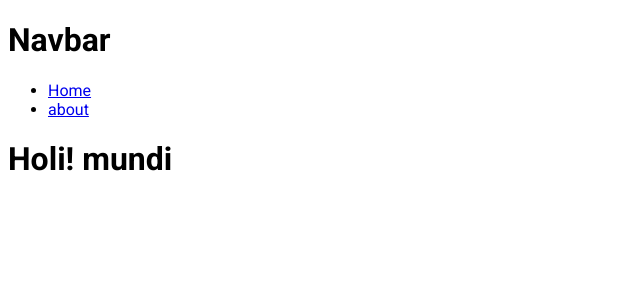
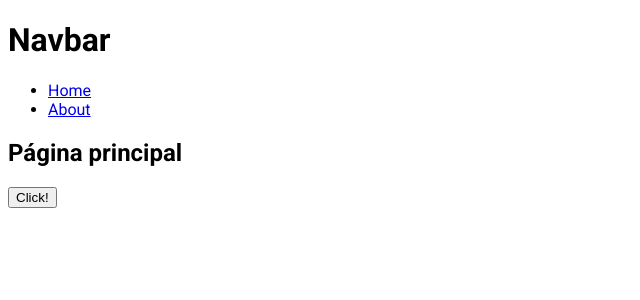
Before and after one commit to eliashz/next-project, a Next.js app: page / in a window 1280 px wide. Shown: the top 300 px of the page, without its empty margins (0-640 px from the left). Built offline with nearby package versions, Linux system fonts and the light colour scheme.

Commit message:
use client

```diff
--- a/app/layout.js
+++ b/app/layout.js
@@ -2,7 +2,7 @@ import Navbar from "../components/Navbar";
 import { Roboto } from "next/font/google";
 
 export const metadata = {
-  title: "ehz",
+  title: "e · h · z",
   description: "Generated by Next.js",
   keywords: "elias",
 };
@@ -12,6 +12,7 @@ const roboto = Roboto({
   styles: ["italic", "norma"],
   subsets: ["latin"],
 });
+
 export default function RootLayout({ children }) {
   return (
     <html lang="en">
--- a/app/page.jsx
+++ b/app/page.jsx
@@ -1,3 +1,12 @@
-export default function HomaPage() {
-  return <h1>Holi! mundi</h1>;
+"use client";
+
+import { useState } from "react";
+
+export default function HomePage() {
+  return (
+    <section>
+      <h1>Página principal</h1>
+      <button onClick={() => alert("Alert!")}>Click!</button>
+    </section>
+  );
 }
--- a/components/Navbar.jsx
+++ b/components/Navbar.jsx
@@ -10,7 +10,7 @@ const Navbar = () => {
           <Link href="/">Home</Link>
         </li>
         <li>
-          <Link href="/about">about</Link>
+          <Link href="/about">About</Link>
         </li>
       </ul>
     </div>
```
